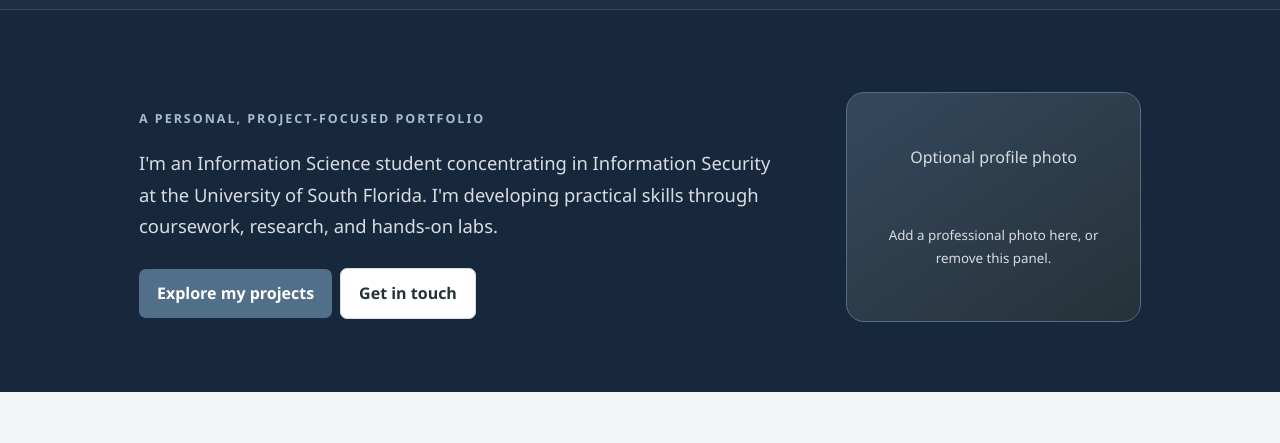
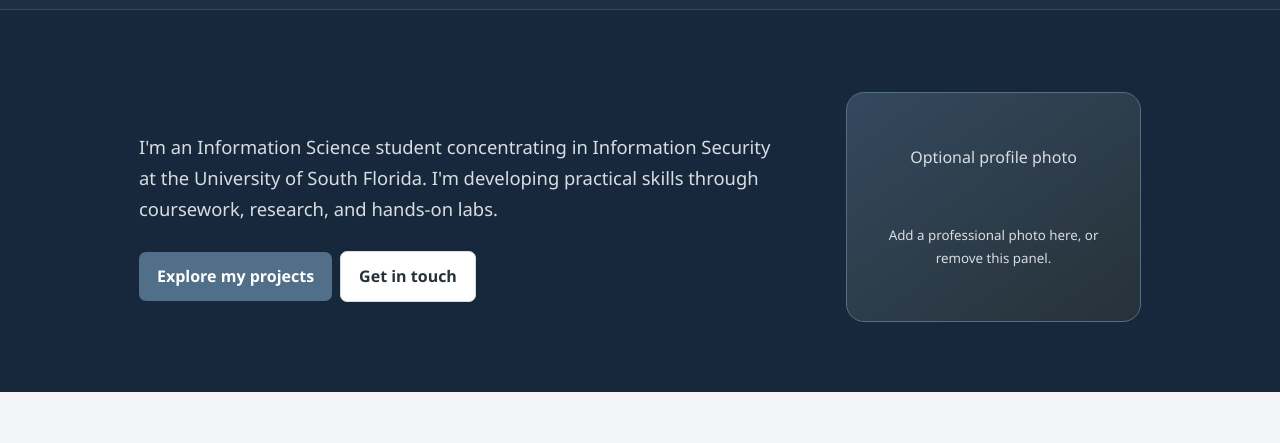
Before and after one commit to JennieferRivera/JennieferRivera-Portfolio, a plain HTML site: page index.html in a window 1280 px wide. Shown: the part 56-499 px from the top of the page. Drawn offline with Linux system fonts and the light colour scheme.

Commit message:
Fix duplicate content in hero section
Removed duplicate content in the hero section of the portfolio.

```diff
--- a/index.html
+++ b/index.html
@@ -1,6 +1,6 @@
 <!doctype html><html lang="en"><head><meta charset="utf-8"><meta name="viewport" content="width=device-width, initial-scale=1"><title>Cybersecurity Portfolio</title><link rel="stylesheet" href="assets/css/style.css"></head><body>
 <header class="topbar"><div class="nav"><a class="brand" href="#home">CYBERSECURITY PORTFOLIO</a><nav class="navlinks"><a href="#home">Home</a><a href="#about">About</a><a href="#education">Education</a><a href="#skills">Skills</a><a href="#projects">Projects</a><a href="#resume">Resume</a><a href="#contact">Contact</a></nav></div></header>
-<main><section class="hero" id="home"><div class="container hero-grid"><div><p class="eyebrow">A personal, project-focused portfolio</p><p class="lead">I'm an Information Science student concentrating in Information Security at the University of South Florida. I'm developing practical skills through coursework, research, and hands-on labs.</p><a class="button" href="#projects">Explore my projects</a><a class="button secondary" href="#contact">Get in touch</a></div><div class="portrait">Optional profile photo<br><small>Add a professional photo here, or remove this panel.</small></div></div></section>
+<main><section class="hero" id="home"><div class="container hero-grid"><div><p class="lead">I'm an Information Science student concentrating in Information Security at the University of South Florida. I'm developing practical skills through coursework, research, and hands-on labs.</p><a class="button" href="#projects">Explore my projects</a><a class="button secondary" href="#contact">Get in touch</a></div><div class="portrait">Optional profile photo<br><small>Add a professional photo here, or remove this panel.</small></div></div></section>
 <section class="section" id="about"><div class="container"><h2>About Me</h2><p class="section-intro">I'm a transfer student who became interested in cybersecurity because I wanted to understand how technology can be protected. This portfolio documents what I'm learning, the projects I'm completing, and the skills I'm continuing to build.</p></div></section>
 <section class="section" id="education"><div class="container"><h2>Education</h2><div class="panel"><h3>University of South Florida</h3><p>B.S. in Information Science · Information Security Concentration</p><p>Expected graduation: Fall 2026</p></div></div></section>
 <section class="section" id="skills"><div class="container"><h2>Technical Skills</h2><p class="section-intro">Only list tools and skills you have actually used. Add to this section as you gain experience.</p><div class="chips"><span class="chip">Kali Linux</span><span class="chip">Metasploit</span><span class="chip">DVWA</span><span class="chip">Networking fundamentals</span><span class="chip">Operating systems security</span><span class="chip">Security research</span></div></div></section>
```
